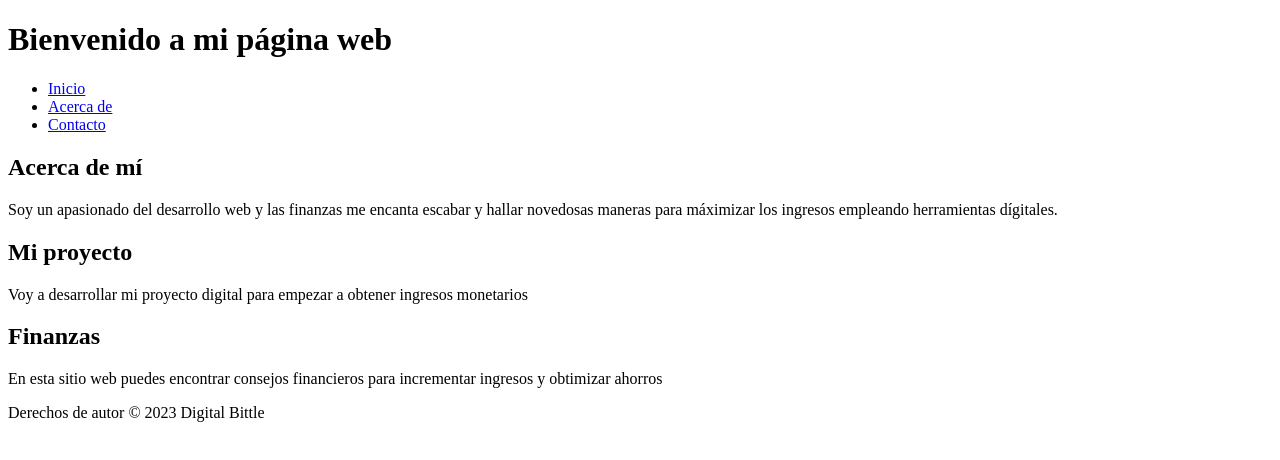
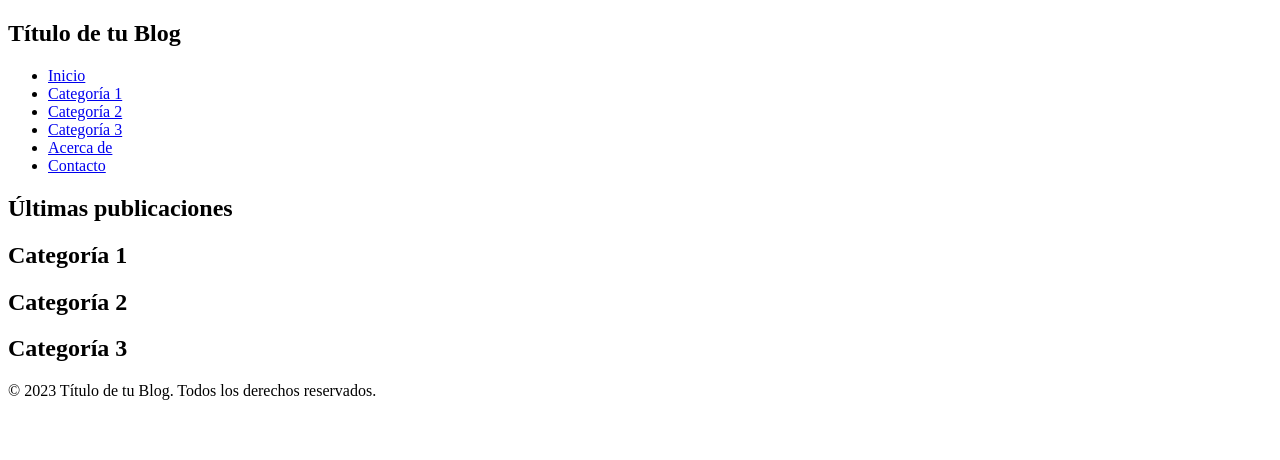
Before and after one commit to hecaste/finanzas, a plain HTML site: page index.html in a window 1280 px wide. Drawn offline with Linux system fonts and the light colour scheme.

Commit message:
Update index.html

```diff
--- a/index.html
+++ b/index.html
@@ -1,37 +1,51 @@
 <!DOCTYPE html>
-<html>
+<html lang="es">
 <head>
-  <title>Mi Página Web</title>
-  <link rel="stylesheet" type="text/css" href="styles.css">
+  <meta charset="UTF-8">
+  <meta name="viewport" content="width=device-width, initial-scale=1.0">
+  <title>Título de tu Blog</title>
+  <link rel="stylesheet" href="estilos.css"> <!-- Enlaza tu archivo CSS para estilos personalizados -->
 </head>
 <body>
   <header>
-    <h1>Bienvenido a mi página web</h1>
-  </header>
-
     <nav>
+      <h1>Título de tu Blog</h1>
       <ul>
         <li><a href="#">Inicio</a></li>
+        <li><a href="#">Categoría 1</a></li>
+        <li><a href="#">Categoría 2</a></li>
+        <li><a href="#">Categoría 3</a></li>
         <li><a href="#">Acerca de</a></li>
         <li><a href="#">Contacto</a></li>
       </ul>
     </nav>
+  </header>
+
+  <main>
+    <section>
+      <h2>Últimas publicaciones</h2>
+      <!-- Aquí puedes mostrar las últimas publicaciones de tu blog -->
+      <!-- Puedes usar un bucle o un CMS para generar dinámicamente el contenido -->
+    </section>
 
     <section>
-    <h2>Acerca de mí</h2>
-    <p>Soy un apasionado del desarrollo web y las finanzas me encanta escabar y hallar novedosas maneras para máximizar los ingresos empleando herramientas dígitales.</p>
-  </section>
-  <section>
-    <h2>Mi proyecto</h2>
-    <p>Voy a desarrollar mi proyecto digital para empezar a obtener ingresos monetarios</p>
-  </section>
-  <section>
-    <h2>Finanzas</h2>
-    <p>En esta sitio web puedes encontrar consejos financieros para incrementar ingresos y obtimizar ahorros</p>
+      <h2>Categoría 1</h2>
+      <!-- Aquí puedes mostrar publicaciones relacionadas con la Categoría 1 -->
     </section>
 
+    <section>
+      <h2>Categoría 2</h2>
+      <!-- Aquí puedes mostrar publicaciones relacionadas con la Categoría 2 -->
+    </section>
+
+    <section>
+      <h2>Categoría 3</h2>
+      <!-- Aquí puedes mostrar publicaciones relacionadas con la Categoría 3 -->
+    </section>
+  </main>
+
   <footer>
-    <p>Derechos de autor &copy; 2023 Digital Bittle</p>
+    <p>© 2023 Título de tu Blog. Todos los derechos reservados.</p>
   </footer>
 </body>
 </html>
```
Lines whose indentation alone changed are shown as unchanged.
